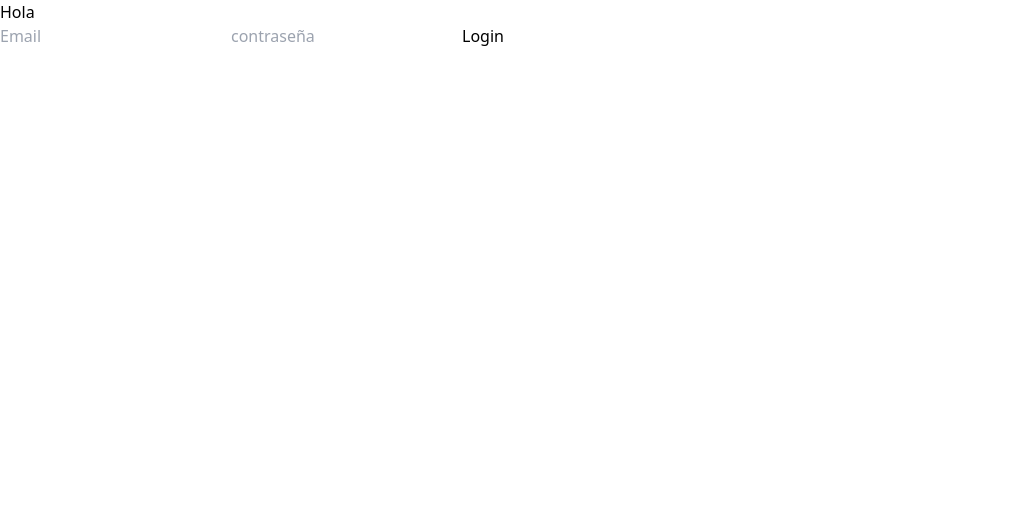
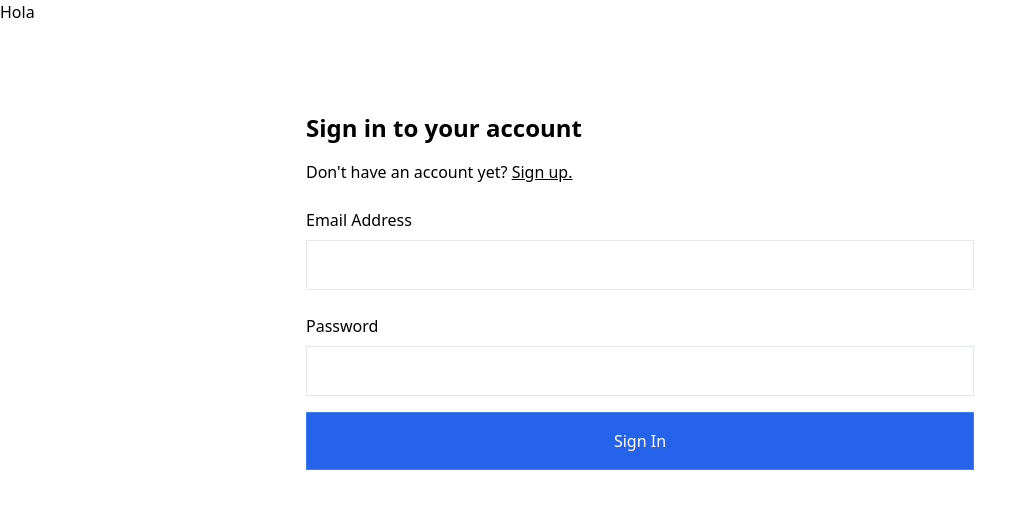
Before and after one commit to Luis0830/domirecicla, a React (Create React App) app: page /login in a window 1280 px wide. Shown: the top 508 px of the page, without its empty margins (0-1036 px from the left). Built offline with nearby package versions, Linux system fonts and the light colour scheme; no server answers.

Commit message:
created login logic

```diff
--- a/src/App.js
+++ b/src/App.js
@@ -8,6 +8,8 @@ import Recicla from "./pages/Recicla";
 import Dashboard from "./pages/Dashboard";
 import Error from "./pages/Error";
 import { AuthContextProvider } from "./context/AuthContext";
+import Account from "./pages/Account";
+import ProtectedRoute from "./components/ProtectedRoute";
 
 function App() {
   return (
@@ -19,6 +21,7 @@ function App() {
         <Route path="/aprende" element={<Aprende />} />
         <Route path="/login" element={<Login />} />
         <Route path="/signup" element={<Signup />} />
+        <Route path="/account" element={<ProtectedRoute><Account /></ProtectedRoute>} />
         <Route path="/recicla" element={<Recicla />} />
         <Route path="/dashboard" element={<Dashboard />} />
         <Route path="*" element={<Error />} />
--- a/src/components/Login.jsx
+++ b/src/components/Login.jsx
@@ -1,20 +1,52 @@
-import { useState } from "react"
+import React, { useState } from 'react';
+import { Link, useNavigate } from 'react-router-dom';
+import { UserAuth } from '../context/AuthContext';
 
-export default function Login() {
-  const [error, setError] = useState(false);
+const Signin = () => {
+  const [email, setEmail] = useState('');
+  const [password, setPassword] = useState('');
+  const [error, setError] = useState('');
+  const navigate = useNavigate();
+  const { signIn } = UserAuth();
 
-  const handleLogin = (e) => {
-     e.preventDefault();
-  }
+  const handleSubmit = async (e) => {
+    e.preventDefault();
+    setError('')
+    try {
+      await signIn(email, password)
+      navigate('/account')
+    } catch (e) {
+      setError(e.message)
+      console.log(e.message)
+    }
+  };
 
   return (
-    <div className="login">
-    <form onSubmit={handleLogin}>
-      <input type="email" placeholder="Email"/>
-      <input type="password" placeholder="contraseña"/>
-      <button type="submit">Login</button>
-      {error && <span>Email o password incorrectos!</span>}
-    </form>
+    <div className='max-w-[700px] mx-auto my-16 p-4'>
+      <div>
+        <h1 className='text-2xl font-bold py-2'>Sign in to your account</h1>
+        <p className='py-2'>
+          Don't have an account yet?{' '}
+          <Link to='/signup' className='underline'>
+            Sign up.
+          </Link>
+        </p>
+      </div>
+      <form onSubmit={handleSubmit}>
+        <div className='flex flex-col py-2'>
+          <label className='py-2 font-medium'>Email Address</label>
+          <input onChange={(e) => setEmail(e.target.value)} className='border p-3' type='email' />
+        </div>
+        <div className='flex flex-col py-2'>
+          <label className='py-2 font-medium'>Password</label>
+          <input onChange={(e) => setPassword(e.target.value)} className='border p-3' type='password' />
+        </div>
+        <button className='border border-blue-500 bg-blue-600 hover:bg-blue-500 w-full p-4 my-2 text-white'>
+          Sign In
+        </button>
+      </form>
     </div>
-  )
-}
+  );
+};
+
+export default Signin;
--- /dev/null
+++ b/src/components/ProtectedRoute.js
@@ -0,0 +1,16 @@
+import React from 'react'
+import {Navigate} from 'react-router-dom'
+import { UserAuth } from '../context/AuthContext'
+
+const ProtectedRoute = ({ children }) => {
+    const { user } = UserAuth();
+
+    if (!user) {
+        return <Navigate to='/' />
+    }
+  return (
+    <div>ProtectedRoute</div>
+  )
+}
+
+export default ProtectedRoute;
--- a/src/components/Signup.jsx
+++ b/src/components/Signup.jsx
@@ -14,7 +14,7 @@ const Signup = () => {
     setError('');
     try {
       await createUser(email, password);
-      navigate('/dashboard')
+      navigate('/account')
     } catch (e) {
       setError(e.message);
       console.log(e.message);
--- /dev/null
+++ b/src/pages/Account.jsx
@@ -0,0 +1,28 @@
+import React from 'react'
+import { UserAuth } from '../context/AuthContext'
+import { useNavigate } from 'react-router-dom';
+
+
+
+export default function Account() {
+const {user, logout} = UserAuth();
+const navigate = useNavigate();
+
+const handleLogout = async () => {
+  try {
+    await logout();
+    navigate('/');
+    console.log("you are logged out");
+  } catch (e) {
+    console.log(e.message);
+  }
+}
+
+  return (
+    <div>
+    <p>Usuario : {user && user.email}</p>
+    <div>Account</div>
+    <button onClick={handleLogout}>log out</button>
+    </div>
+  );
+};
```
